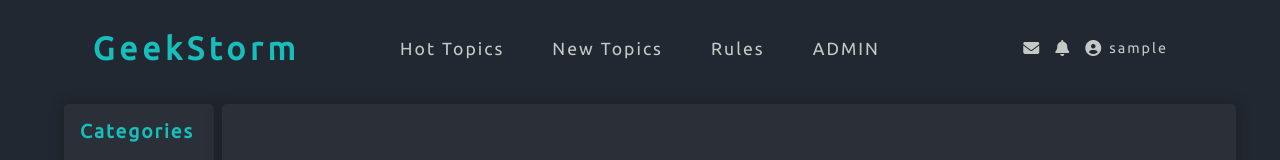
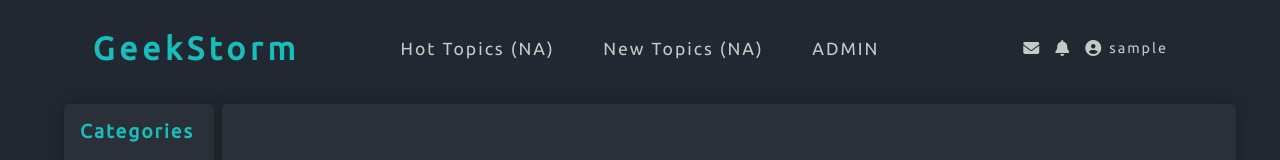
Before and after one commit to hoglundtilda/Forum, a Vue app: page /home in a window 1280 px wide. Shown: the top 160 px of the page. Built offline with nearby package versions, Linux system fonts and the light colour scheme; sample sign-in values are in the browser's storage.

Commit message:
upd header menu

```diff
--- a/src/components/Header.vue
+++ b/src/components/Header.vue
@@ -6,9 +6,8 @@
       </div>
       <nav class="nav">
         <ul>
-          <li>Hot Topics</li>
-          <li>New Topics</li>
-          <li>Rules</li>
+          <li>Hot Topics (NA)</li>
+          <li>New Topics (NA)</li>
           <li @click="goToAdmin">ADMIN</li>
         </ul>
       </nav>
```
